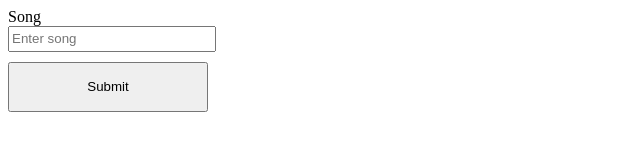
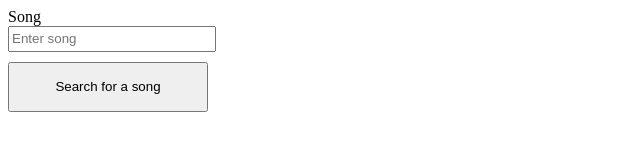
Before and after one commit to davrivas/apilyricsng, an Angular app: page / in a window 1280 px wide. Shown: the part 154-304 px from the top of the page, without its empty margins (0-640 px from the left). Built offline with nearby package versions, Linux system fonts and the light colour scheme.

Commit message:
I will close this editor lol

```diff
--- a/src/app/app.component.html
+++ b/src/app/app.component.html
@@ -12,7 +12,7 @@ Made with <a href="https://lyricsovh.docs.apiary.io">lyrics.ovh</a>
             <label for="song">Song</label>
             <input type="text" name="song" id="song" placeholder="Enter song" required ([ngModel])="song">
         </div>
-        <button type="submit">Submit</button>
+        <button>Search for a song</button>
       </div>
 
     <section>
--- a/src/app/app.component.ts
+++ b/src/app/app.component.ts
@@ -13,8 +13,8 @@ export class AppComponent {
     lyrics: string;
 
     searchForASong(): void {
-    if (this.artist == null || this.song == null
-      || this.artist.length === 0 || this.artist.length === 0) {
+        if (this.artist == null || this.song == null ||
+            this.artist.length === 0 || this.artist.length === 0) {
             let request: string = `${this.url}/${this.artist}/${this.song}`;
         }
     }
```
Lines whose indentation alone changed are shown as unchanged.
